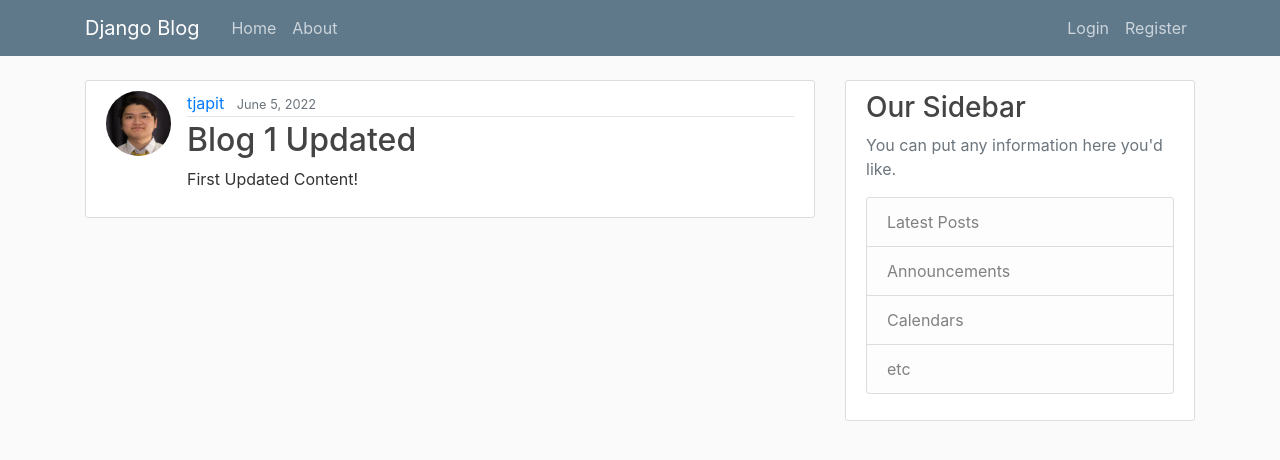
After one commit to tjapit/python-projects, a Django app: page /post/1/ in a window 1280 px wide. The commit adds this page. Shown: the top 460 px of the page. Run offline with Django 4.2, Linux system fonts and the light colour scheme; data comes from the database, SQL or seed files in the repository; parts of the project's set-up code (start-up, migrations or seed data) failed here and were passed over; some libraries are stand-ins or nearby versions.

Commit message:
ListView and DetailView
Created class-based views for the list of posts and a detailed view for each individual post,  PostListView doesn't follow convention for default ListView naming so the template name, context object name was changed, and post list ordered by most recently posted. PostDetailView follows the convention with the new template post_detail.html and 'object' as context. Cool thing is that it's possible to use variables in the routing, see urlpatterns for PostDetailView and its template

```diff
--- a/tutorials/django_project/blog/templates/blog/home.html
+++ b/tutorials/django_project/blog/templates/blog/home.html
@@ -12,7 +12,7 @@
                 {{ post.date_posted|date:"F j, Y" }}
             </small>
         </div>
-        <h2><a class="article-title" href="#">{{ post.title }}</a></h2>
+        <h2><a class="article-title" href="{% url 'post-detail' post.id %}">{{ post.title }}</a></h2>
         <p class="article-content">{{ post.content }}</p>
     </div>
 </article>
--- /dev/null
+++ b/tutorials/django_project/blog/templates/blog/post_detail.html
@@ -0,0 +1,17 @@
+{% extends 'blog/base.html' %}
+{% block content %}
+<article class="media content-section">
+    <img class="rounded-circle article-img" src="{{ object.author.profile.image.url }}" alt="Author Profile Picture">
+    <div class="media-body">
+        <div class="article-metadata">
+            <a class="mr-2" href="#">{{ object.author }}</a>
+            {% comment %} vertical bar (|) to specify using filter {% endcomment %}
+            <small class="text-muted">
+                {{ object.date_posted|date:"F j, Y" }}
+            </small>
+        </div>
+        <h2 class="article-title">{{ object.title }}</h2>
+        <p class="article-content">{{ object.content }}</p>
+    </div>
+</article>
+{% endblock content %}
--- a/tutorials/django_project/blog/urls.py
+++ b/tutorials/django_project/blog/urls.py
@@ -1,7 +1,9 @@
 from django.urls import path
+from .views import PostDetailView, PostListView
 from . import views
 
 urlpatterns = [
-    path('', views.home, name='blog-home'),
+    path('', PostListView.as_view(), name='blog-home'),
+    path('post/<int:pk>/', PostDetailView.as_view(), name='post-detail'),
     path('about/', views.about, name='blog-about'),
 ]
--- a/tutorials/django_project/blog/views.py
+++ b/tutorials/django_project/blog/views.py
@@ -1,6 +1,8 @@
 from django.shortcuts import render
-from django.http import HttpResponse
+from django.views.generic import ListView, DetailView
+from typing import Optional, Union, Sequence
 from .models import Post
+
 
 def home(request):
     context = {
@@ -8,5 +10,23 @@ def home(request):
     }
     return render(request, 'blog/home.html', context)
 
+class PostListView(ListView):
+    """ Class-based view: List, Detail, Create, Update, Delete """
+    # base model for class
+    model = Post
+
+    # default template naming scheme for class-based templates
+    template_name: str = 'blog/home.html' # <app>/<model>_<viewtype>.html
+
+    # default context name: object_list, change variable name to 'posts' because template already created
+    context_object_name: Optional[str] = 'posts'
+
+    # ordering Posts by most recently posted ('-' indicates reversed order)
+    ordering: Optional[Union[str, Sequence[str]]] =  '-date_posted'
+
+class PostDetailView(DetailView):
+    """ Class-based view following Django's convention """
+    model = Post
+
 def about(request):
     return render(request, 'blog/about.html', {'title':'About'})
```
